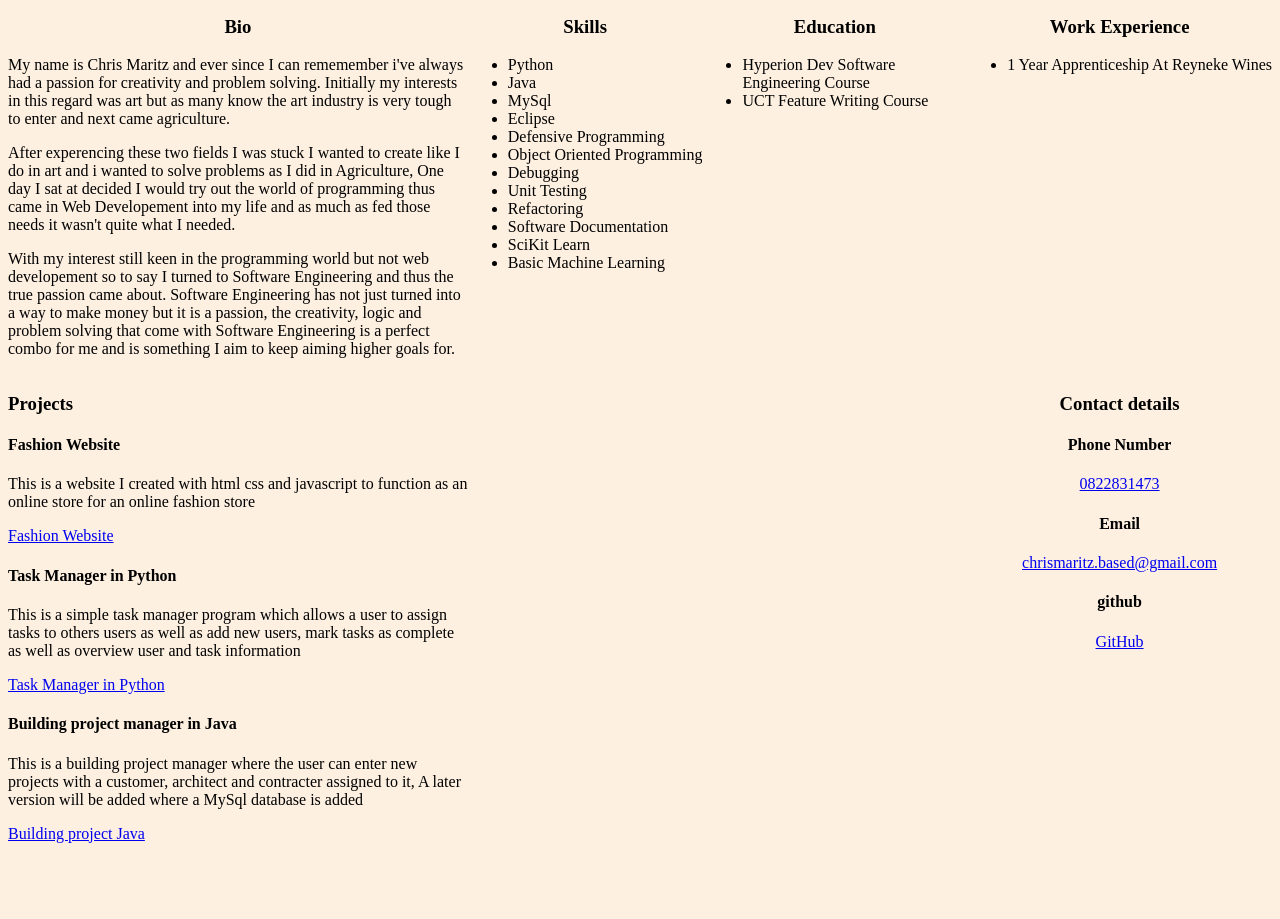
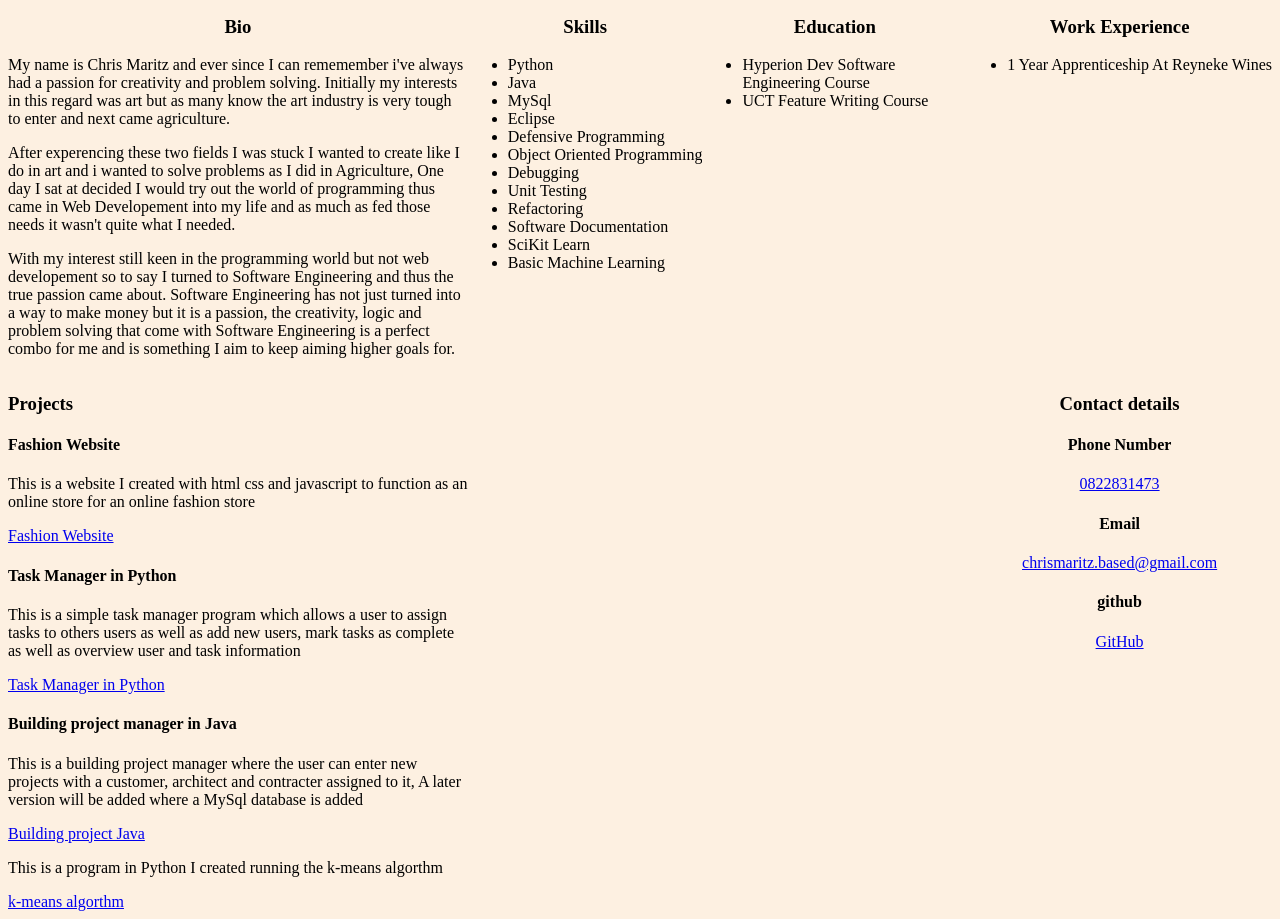
Before and after one commit to ChrisMaritz/Chris_Maritz_Resume, a plain HTML site: page index.html in a window 1280 px wide. Shown: the part 138-1057 px from the top of the page. Before the commit the page ends 989 px from the top, so only its background shows below. Drawn offline with Linux system fonts and the light colour scheme.

Commit message:
Update index.html

```diff
--- a/index.html
+++ b/index.html
@@ -89,6 +89,8 @@
             <h4>Building project manager in Java</h4>
             <p>This is a building project manager where the user can enter new projects with a customer, architect and contracter assigned to it, A later version will be added where a MySql database is added</p>
             <a href="https://github.com/ChrisMaritz/JavaCapstone1">Building project Java</a>
+            <p>This is a program in Python I created running the k-means algorthm</p>
+            <a href="https://github.com/ChrisMaritz/k-means-1.0.0">k-means algorthm</a>
         </div>
     </div>
 </body>
```
